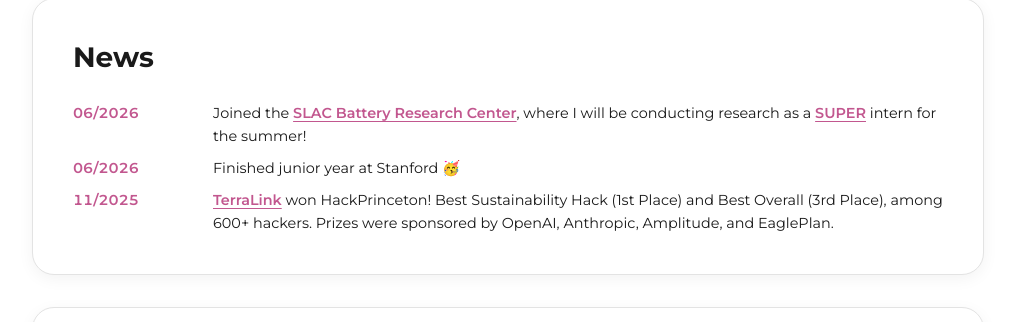
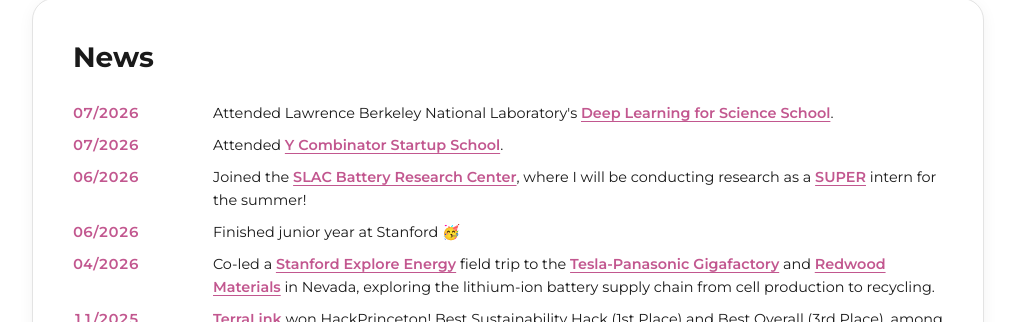
Before and after one commit to valeriacartagena/valeriacartagena.github.io, a React (Vite) app: page / in a window 1280 px wide. Shown: the part 478-800 px from the top of the page, without its empty margins (132-1147 px from the left). Built offline with nearby package versions, Linux system fonts and the light colour scheme.

Commit message:
Improved design

```diff
--- a/src/App.css
+++ b/src/App.css
@@ -220,7 +220,7 @@
 
 /* --- library / bookshelf --- */
 
-.library {
+.page {
   width: 100%;
 }
 
--- a/src/pages/Home.jsx
+++ b/src/pages/Home.jsx
@@ -13,6 +13,22 @@ function Home() {
 
   const news = [
     {
+      date: '07/2026',
+      text: (
+        <>
+          Attended Lawrence Berkeley National Laboratory&apos;s <a href="https://dl4sci-school.lbl.gov/" target="_blank" rel="noopener noreferrer">Deep Learning for Science School</a>.
+        </>
+      )
+    },
+    {
+      date: '07/2026',
+      text: (
+        <>
+          Attended <a href="https://events.ycombinator.com/startup-school-2026" target="_blank" rel="noopener noreferrer">Y Combinator Startup School</a>.
+        </>
+      )
+    },
+    {
       date: '06/2026',
       text: (
         <>
@@ -21,6 +37,14 @@ function Home() {
       )
     },
     { date: '06/2026', text: 'Finished junior year at Stanford 🥳' },
+    {
+      date: '04/2026',
+      text: (
+        <>
+          Co-led a <a href="https://explore-energy.stanford.edu/" target="_blank" rel="noopener noreferrer">Stanford Explore Energy</a> field trip to the <a href="https://www.tesla.com/giga-nevada" target="_blank" rel="noopener noreferrer">Tesla-Panasonic Gigafactory</a> and <a href="https://www.redwoodmaterials.com/" target="_blank" rel="noopener noreferrer">Redwood Materials</a> in Nevada, exploring the lithium-ion battery supply chain from cell production to recycling.
+        </>
+      )
+    },
     {
       date: '11/2025', text: (
         <> <a href="https://devpost.com/software/terralink-h5vuel" target="_blank" rel="noopener noreferrer">TerraLink</a> won HackPrinceton! Best Sustainability Hack (1st Place) and Best Overall (3rd Place), among 600+ hackers. Prizes were sponsored by OpenAI, Anthropic, Amplitude, and EaglePlan.</>
@@ -52,8 +76,8 @@ function Home() {
       <section id="news" className="news-section">
         <h2 className="news-title">News</h2>
         <ul className="news-list">
-          {news.map((item) => (
-            <li key={item.date} className="news-item">
+          {news.map((item, i) => (
+            <li key={`${item.date}-${i}`} className="news-item">
               <span className="news-date">{item.date}</span>
               <span className="news-text">{item.text}</span>
             </li>
--- a/src/pages/Library.jsx
+++ b/src/pages/Library.jsx
@@ -62,7 +62,7 @@ function Bookcase({ books }) {
 
 function Library() {
   return (
-    <section className="library">
+    <section className="page">
       <h2 className="page-title">My Library</h2>
       <p className="page-intro">I LOVE reading. Here is a hand-picked collection of books I read and recommend.</p>
 
--- a/src/pages/Tutorials.jsx
+++ b/src/pages/Tutorials.jsx
@@ -1,7 +1,7 @@
 function Tutorials() {
   return (
-    <section className="news-section">
-      <h2 className="news-title">Tutorials</h2>
+    <section className="page">
+      <h2 className="page-title">Tutorials</h2>
       <p className="placeholder">Coming soon.</p>
     </section>
   )
```
